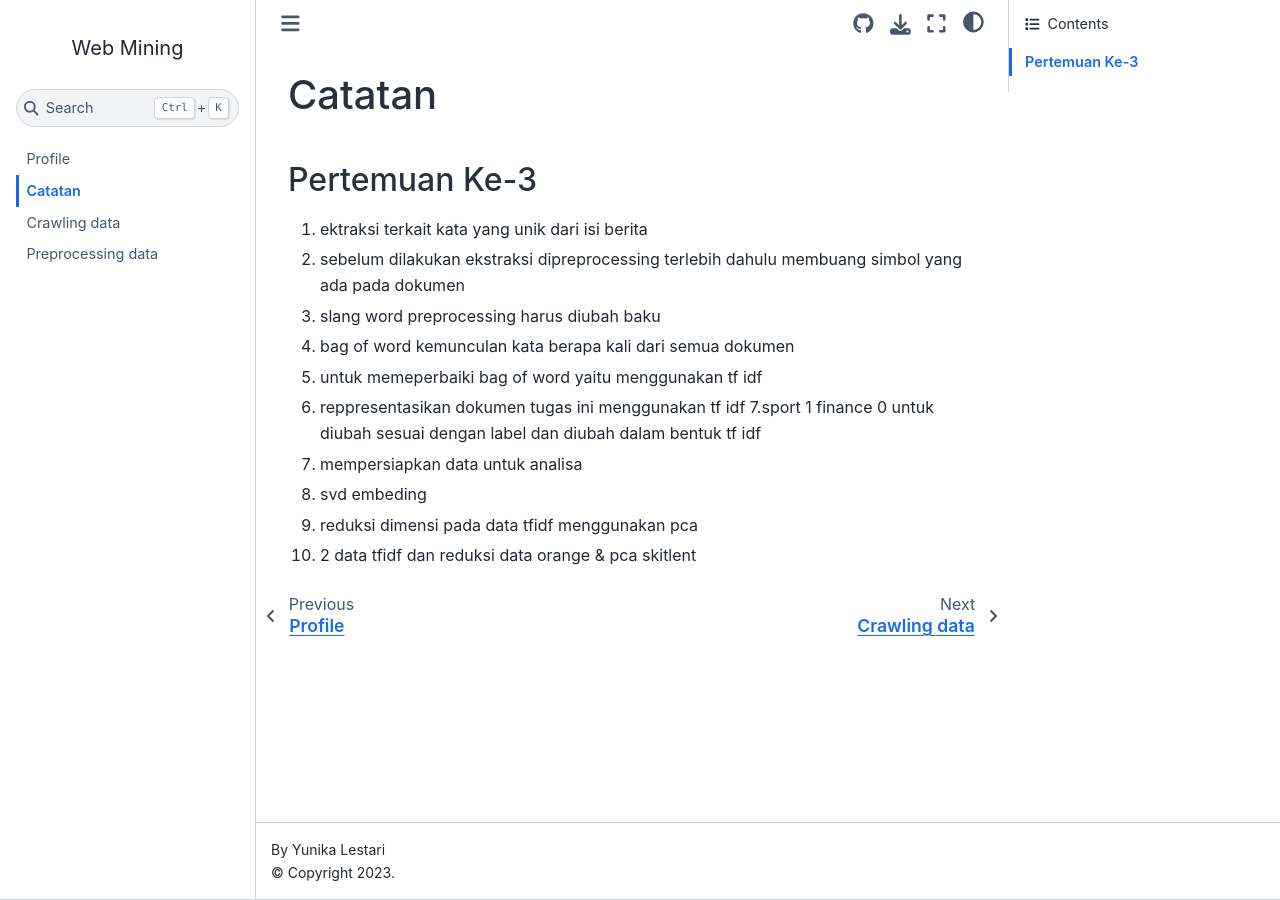
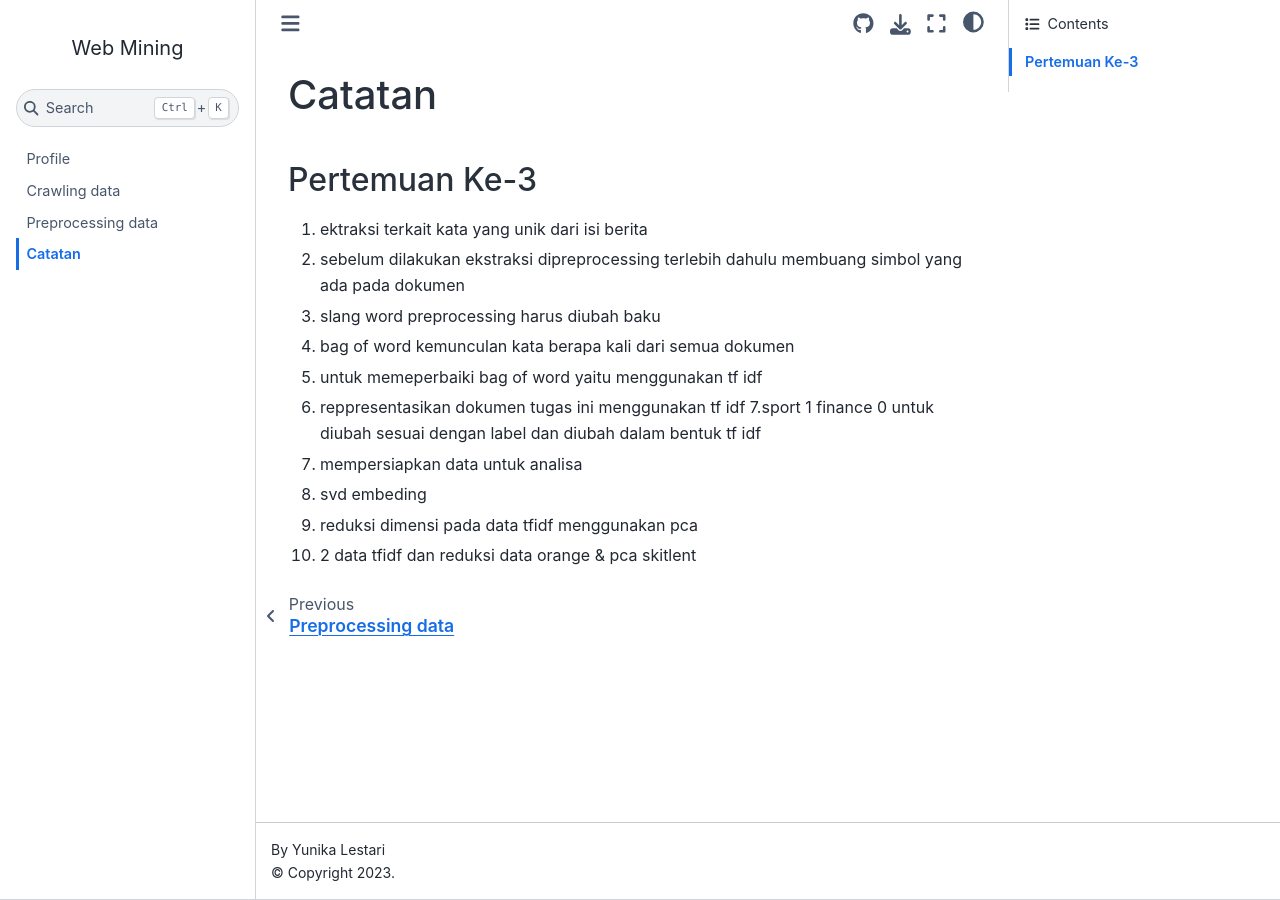
Before and after one commit to YunikaLstry/Ppw, a Jupyter Book: the page built from catatan.ipynb, in a window 1280 px wide. Built offline with Jupyter Book 1.0.4 settings and Sphinx 7.4.7 and the Sphinx Book theme 1.1.4, drawn with Linux system fonts in a browser that asks for light colours; some of the changed lines change nothing that is shown.

Commit message:
Menambahkan file baru nama_file_baru

```diff
--- a/_toc.yml
+++ b/_toc.yml
@@ -1,6 +1,6 @@
 format: jb-book
 root: profil
 chapters:
-  - file: catatan
   - file: crawling
   - file: preprocessing
+  - file: catatan
```
Also changed, not shown: preprocessing.ipynb, profil.ipynb.
